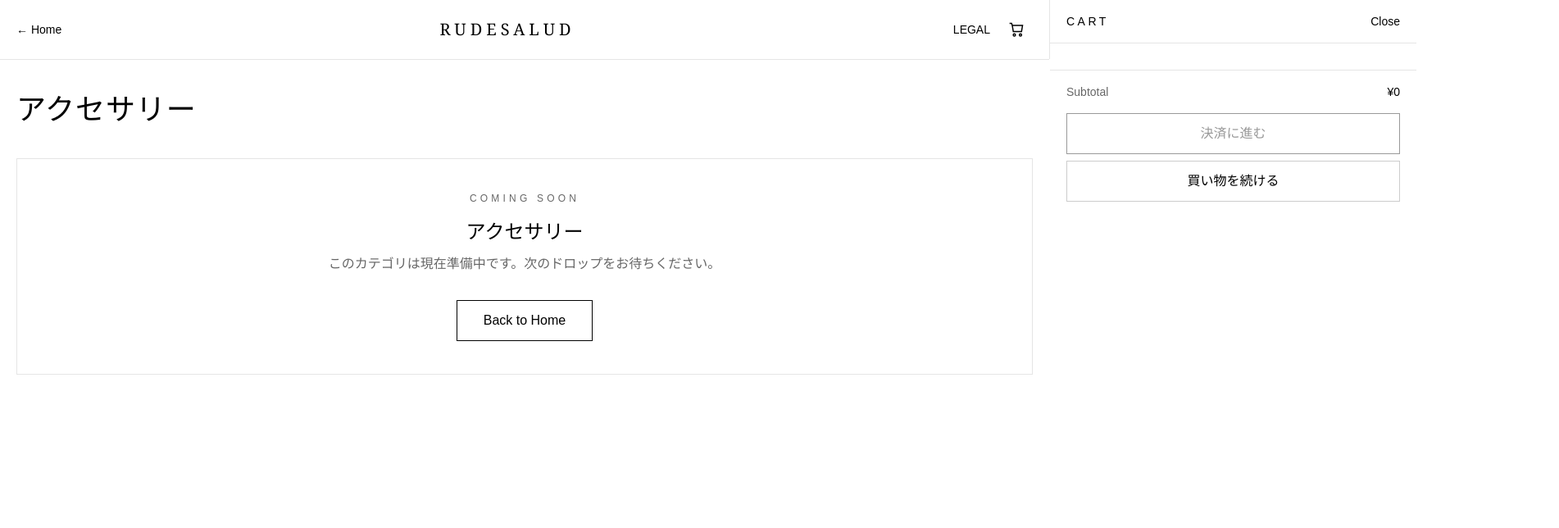
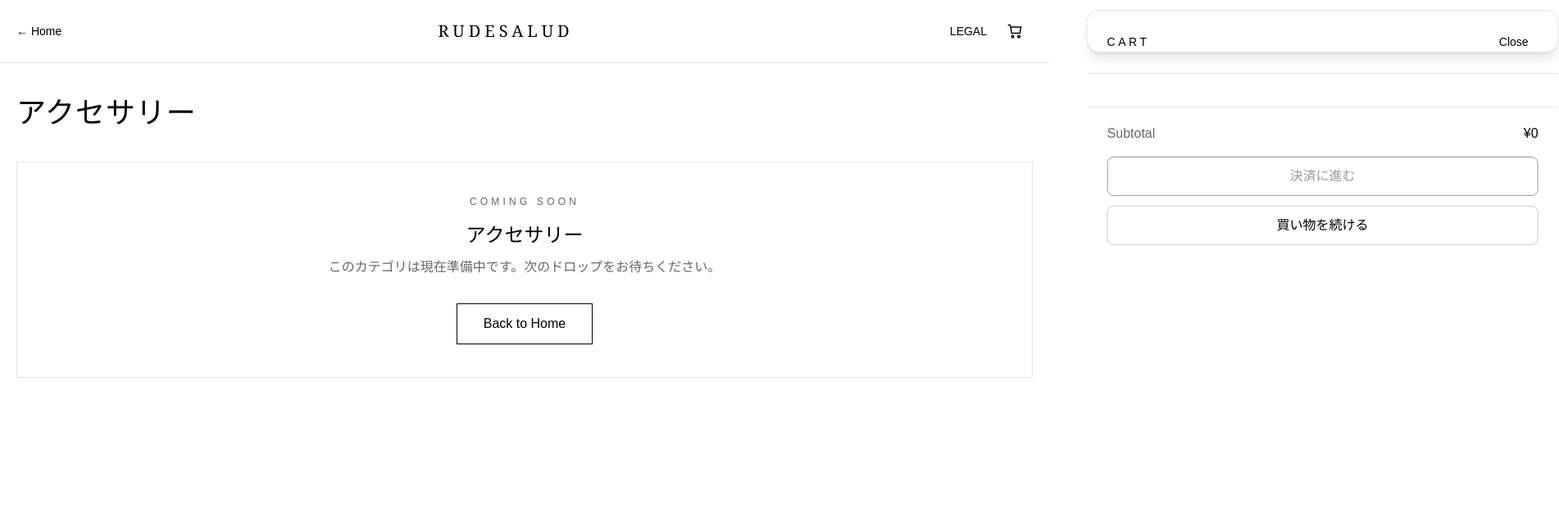
Before and after one commit to ikeita1114-blip/rudesalud-site, a Next.js app: page /category/accessory in a window 1280 px wide. Shown: the top 644 px of the page at 82% size, 1902 px wide, since content can reach past the window. Built offline with nearby package versions, Linux system fonts and the light colour scheme.

Commit message:
ui: make cart drawer larger and tap-friendly

```diff
--- a/app/components/CartButtonClient.tsx
+++ b/app/components/CartButtonClient.tsx
@@ -5,7 +5,6 @@ import Link from "next/link";
 import { useCart, formatYen } from "@/app/cart/CartContext";
 
 function CartIcon({ className = "" }: { className?: string }) {
-  // lucide-react無くても動くようにSVGで用意
   return (
     <svg viewBox="0 0 24 24" className={className} fill="none" stroke="currentColor" strokeWidth="1.8">
       <path d="M6 6h15l-1.5 9h-12z" />
@@ -21,7 +20,6 @@ export default function CartButtonClient() {
   const [open, setOpen] = useState(false);
 
   const hasItems = totalQty > 0;
-
   const lines = useMemo(() => items, [items]);
 
   return (
@@ -29,12 +27,12 @@ export default function CartButtonClient() {
       <button
         type="button"
         onClick={() => setOpen(true)}
-        className="relative inline-flex items-center justify-center w-10 h-10 rounded-full hover:bg-black/5 transition"
+        className="relative inline-flex items-center justify-center w-11 h-11 rounded-full hover:bg-black/5 transition"
         aria-label="Open cart"
       >
         <CartIcon className="w-5 h-5" />
         {hasItems && (
-          <span className="absolute -top-1 -right-1 min-w-[18px] h-[18px] px-1 rounded-full bg-black text-white text-[11px] leading-[18px] text-center">
+          <span className="absolute -top-1 -right-1 min-w-[20px] h-[20px] px-1 rounded-full bg-black text-white text-[12px] leading-[20px] text-center">
             {totalQty}
           </span>
         )}
@@ -49,41 +47,43 @@ export default function CartButtonClient() {
         />
       )}
 
-      {/* Drawer */}
+      {/* Panel (not full height) */}
       <aside
         className={[
-          "fixed top-0 right-0 z-50 h-full w-[92vw] max-w-md bg-white border-l border-black/10",
+          "fixed right-3 top-3 bottom-3 z-50",
+          "w-[94vw] max-w-xl",
+          "bg-white border border-black/10 shadow-lg rounded-2xl",
           "transform transition-transform duration-200",
-          open ? "translate-x-0" : "translate-x-full",
+          open ? "translate-x-0" : "translate-x-[110%]",
         ].join(" ")}
         role="dialog"
         aria-modal="true"
       >
         <div className="h-full flex flex-col">
-          <div className="px-5 py-4 border-b border-black/10 flex items-center justify-between">
+          {/* Header */}
+          <div className="px-6 py-5 border-b border-black/10 flex items-center justify-between">
             <div className="text-sm tracking-[0.25em]">CART</div>
             <button
               type="button"
               onClick={() => setOpen(false)}
-              className="text-sm hover:underline"
+              className="text-sm px-3 py-2 rounded-lg hover:bg-black/5 transition"
             >
               Close
             </button>
           </div>
 
-          <div className="flex-1 overflow-auto px-5 py-4">
+          {/* Items (通常はスクロールなし。多い時だけスクロール) */}
+          <div className="px-6 py-5 overflow-y-auto">
             {lines.length === 0 ? (
-              <div className="py-10 text-center text-black/60">
+              <div className="py-12 text-center text-black/60 text-base">
                 カートは空です。
               </div>
             ) : (
               <div className="space-y-5">
                 {lines.map((it) => (
-                  <div key={it.id} className="flex gap-4 border border-black/10 p-3">
-                    <div className="w-20 h-20 bg-black/5 overflow-hidden shrink-0">
-                      {/* 画像はある場合のみ */}
+                  <div key={it.id} className="flex gap-4 border border-black/10 p-4 rounded-xl">
+                    <div className="w-24 h-24 bg-black/5 overflow-hidden shrink-0 rounded-lg">
                       {it.image?.src ? (
-                        // next/imageでもOKだが最小で動くようにimg
                         <img
                           src={it.image.src}
                           alt={it.image.alt ?? it.name}
@@ -93,31 +93,37 @@ export default function CartButtonClient() {
                     </div>
 
                     <div className="flex-1 min-w-0">
-                      <div className="font-medium truncate">{it.name}</div>
+                      <div className="font-medium text-base truncate">{it.name}</div>
                       <div className="text-sm text-black/70 mt-1">{it.price}</div>
 
-                      <div className="mt-3 flex items-center gap-2">
+                      <div className="mt-4 flex flex-wrap items-center gap-3">
+                        {/* Qty controls (big & tap-friendly) */}
+                        <div className="inline-flex items-stretch border border-black/20 rounded-lg overflow-hidden">
                           <button
                             type="button"
-                          className="w-8 h-8 border border-black/20 hover:bg-black hover:text-white transition"
+                            className="w-11 h-11 grid place-items-center text-xl hover:bg-black hover:text-white transition"
                             onClick={() => setQty(it.id, it.qty - 1)}
                             aria-label="decrease"
                           >
                             −
                           </button>
-                        <div className="w-10 text-center text-sm">{it.qty}</div>
+                          <div className="w-12 h-11 grid place-items-center text-base">
+                            {it.qty}
+                          </div>
                           <button
                             type="button"
-                          className="w-8 h-8 border border-black/20 hover:bg-black hover:text-white transition"
+                            className="w-11 h-11 grid place-items-center text-xl hover:bg-black hover:text-white transition"
                             onClick={() => setQty(it.id, it.qty + 1)}
                             aria-label="increase"
                           >
                             +
                           </button>
+                        </div>
 
+                        {/* Remove button (big) */}
                         <button
                           type="button"
-                          className="ml-auto text-sm text-black/60 hover:underline"
+                          className="ml-auto inline-flex items-center justify-center h-11 px-4 border border-black/20 rounded-lg hover:bg-black hover:text-white transition text-sm"
                           onClick={() => removeItem(it.id)}
                         >
                           Remove
@@ -130,7 +136,7 @@ export default function CartButtonClient() {
                 <button
                   type="button"
                   onClick={clear}
-                  className="text-sm text-black/60 hover:underline"
+                  className="text-sm h-11 px-4 rounded-lg border border-black/20 hover:bg-black hover:text-white transition"
                 >
                   カートを空にする
                 </button>
@@ -138,18 +144,19 @@ export default function CartButtonClient() {
             )}
           </div>
 
-          <div className="px-5 py-4 border-t border-black/10">
-            <div className="flex items-center justify-between text-sm">
+          {/* Footer */}
+          <div className="mt-auto px-6 py-5 border-t border-black/10">
+            <div className="flex items-center justify-between text-base">
               <span className="text-black/60">Subtotal</span>
               <span className="font-medium">{formatYen(subtotalYen)}</span>
             </div>
 
-            <div className="mt-4 grid gap-2">
+            <div className="mt-4 grid gap-3">
               <Link
                 href="/checkout"
                 onClick={() => setOpen(false)}
                 className={[
-                  "inline-flex justify-center items-center px-4 py-3 border border-black transition",
+                  "inline-flex justify-center items-center h-12 px-5 border border-black rounded-lg transition text-base",
                   hasItems ? "hover:bg-black hover:text-white" : "opacity-40 pointer-events-none",
                 ].join(" ")}
               >
@@ -159,7 +166,7 @@ export default function CartButtonClient() {
               <button
                 type="button"
                 onClick={() => setOpen(false)}
-                className="inline-flex justify-center items-center px-4 py-3 border border-black/20 hover:bg-black/5 transition"
+                className="inline-flex justify-center items-center h-12 px-5 border border-black/20 rounded-lg hover:bg-black/5 transition text-base"
               >
                 買い物を続ける
               </button>
```
Lines whose indentation alone changed are shown as unchanged.
